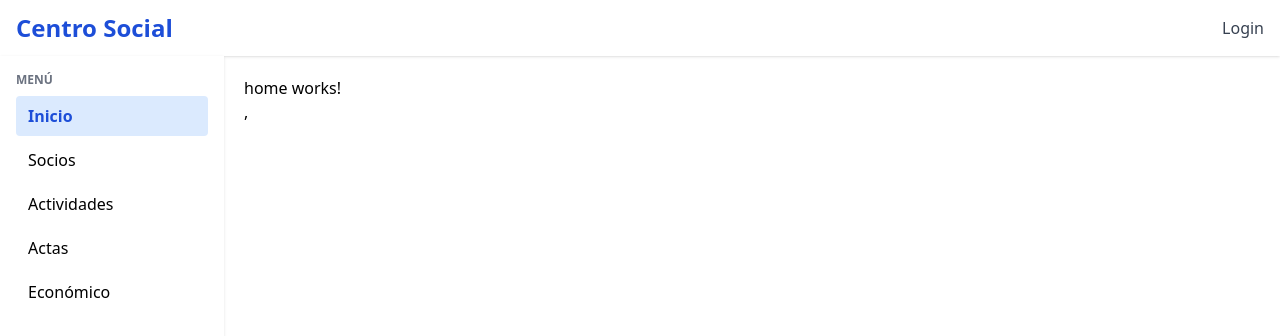
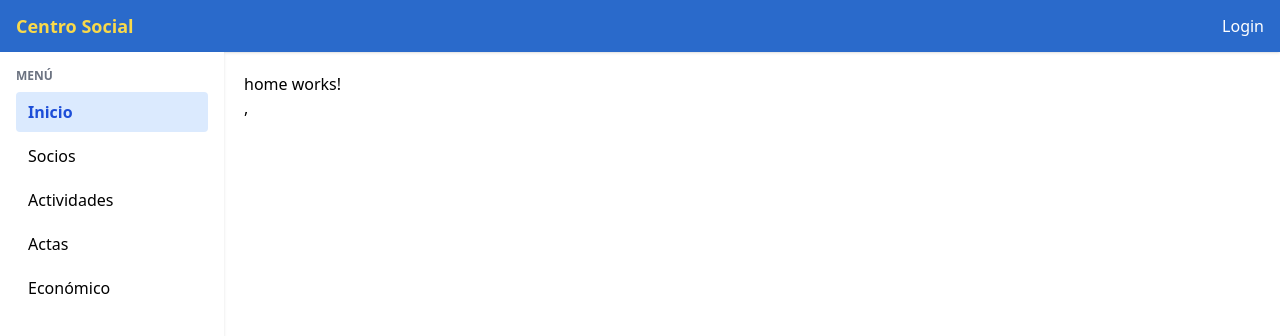
Before and after one commit to vero-ball/DAWproyecto, an Angular app in the folder frontend/: page / in a window 1280 px wide. Shown: the top 336 px of the page. Built offline with nearby package versions, Linux system fonts and the light colour scheme.

Commit message:
paleta de colores css

```diff
--- a/frontend/src/app/shared/components/navbar/navbar.component.html
+++ b/frontend/src/app/shared/components/navbar/navbar.component.html
@@ -1,13 +1,8 @@
-<nav class="w-full bg-white shadow px-4 py-3 flex items-center justify-between">
+<nav class="w-full bg-primary text-light shadow px-4 py-3 flex items-center justify-between">
   <div>
-    <a class="text-2xl font-bold text-blue-700 hover:text-blue-900 transition-colors" routerLink="/">Centro Social</a>
+    <a class="font-bold text-lg text-secondary hover:text-accent transition-colors" routerLink="/">Centro Social</a>
   </div>
   <div class="flex items-center space-x-6">
-    <!--
-    <a class="text-gray-700 hover:text-blue-600 transition-colors" routerLink="/socios">Socios</a>
-    <a class="text-gray-700 hover:text-blue-600 transition-colors" routerLink="/actas">Actas</a>
-    <a class="text-gray-700 hover:text-blue-600 transition-colors" routerLink="/actividades">Actividades</a>
-    -->
-    <a class="text-gray-700 hover:text-blue-600 transition-colors" [routerLink]="['login']">Login</a>
+    <a class="text-light hover:text-accent transition-colors" [routerLink]="['login']">Login</a>
   </div>
 </nav>
--- a/frontend/tailwind.config.js
+++ b/frontend/tailwind.config.js
@@ -4,7 +4,17 @@ module.exports = {
     "./src/**/*.{html,ts}",
   ],
   theme: {
-    extend: {},
+    extend: {
+      colors: {
+        primary: "#2A6ACB",    // Azul principal
+        secondary: "#F9D94A",  // Amarelo principal
+        accent: "#E6B800",     // Dourado
+        success: "#4CA44C",    // Verde
+        error: "#E23D3D",      // Vermello
+        dark: "#222222",       // Negro
+        light: "#FFFFFF",      // Branco
+      }
+    }
   },
   plugins: [],
 }
```
